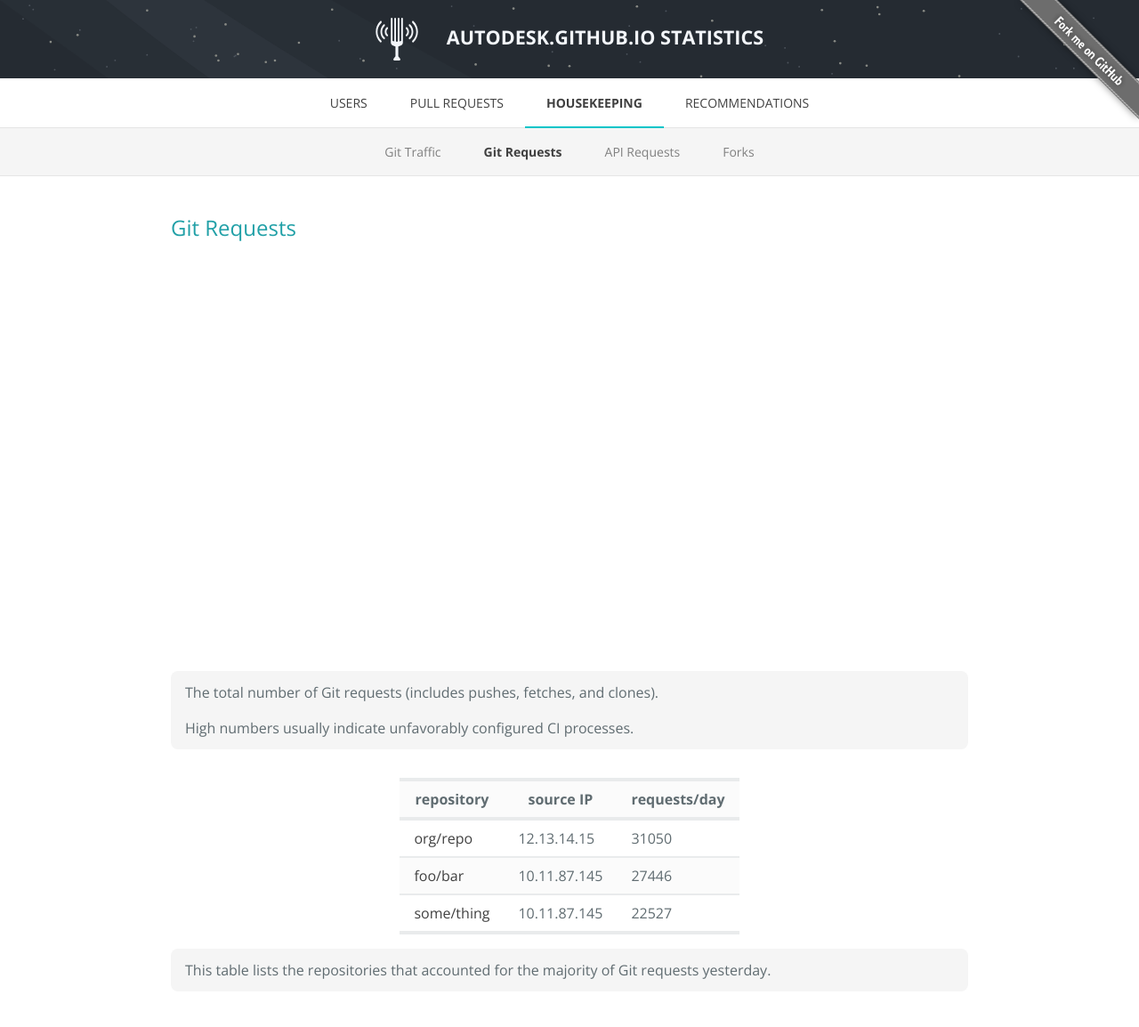
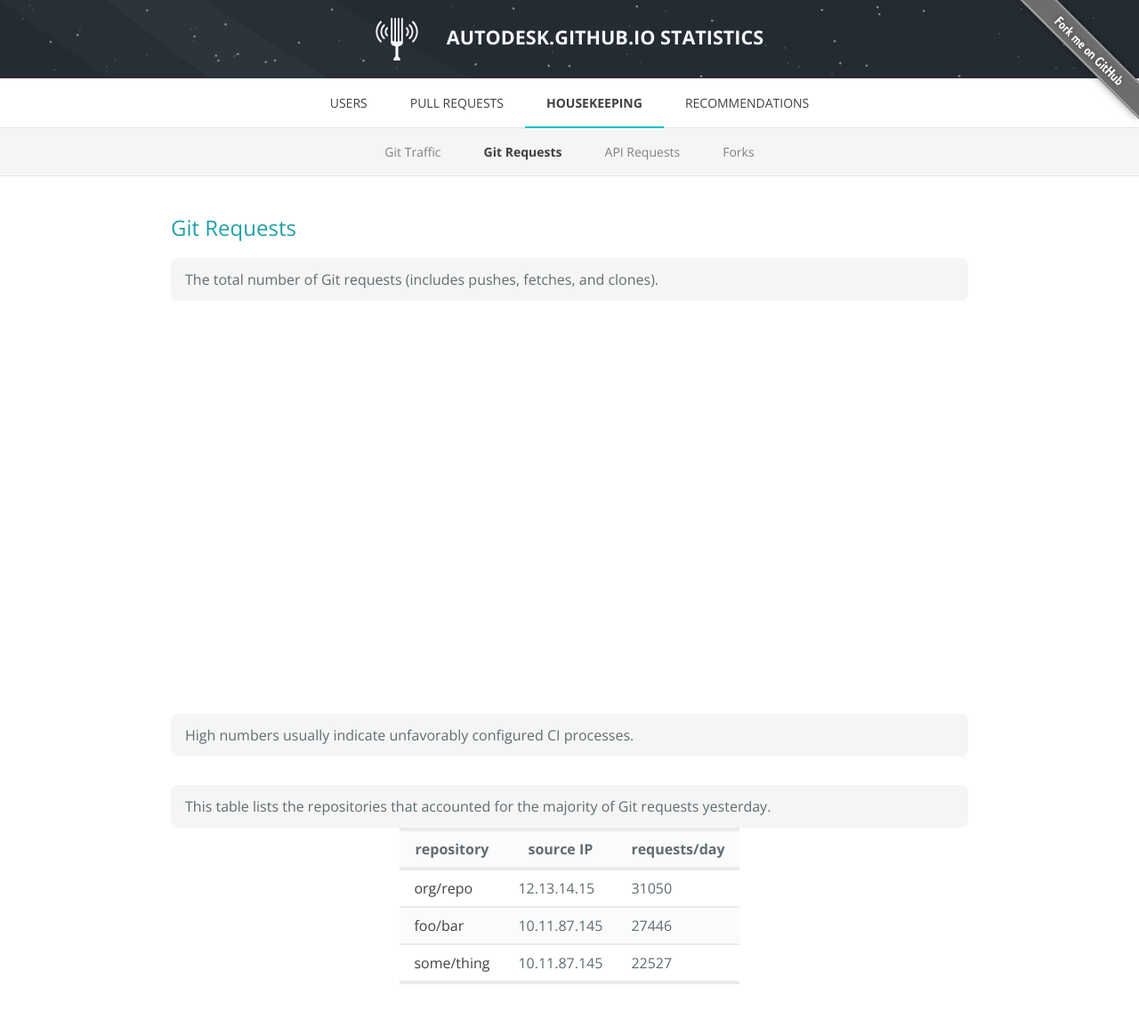
Before and after one commit to Autodesk/hubble, a Jekyll site: the page built from docs/housekeeping-git-requests.html, in a window 1280 px wide. Shown: the whole page at 89% size. Built offline with Jekyll 4.4.1, drawn with Linux system fonts in a browser that asks for light colours; nearby versions of some CDN libraries.

Commit message:
move short descriptions to top of graphs for housekeeping git requests

```diff
--- a/docs/housekeeping-git-requests.html
+++ b/docs/housekeeping-git-requests.html
@@ -7,6 +7,13 @@ permalink: /housekeeping-git-requests
 <h3>Git Requests</h3>
 
 <div class="row">
+  <div class="col-aside">
+		<div class="info-box">
+			<p>
+				The total number of Git requests (includes pushes, fetches, and clones).
+			</p>
+    </div>
+  </div>
 	<div class="col-main">
 		<div class="chart-container">
 			<canvas
@@ -19,9 +26,6 @@ permalink: /housekeeping-git-requests
 	<div class="col-aside">
 		<div class="info-box">
 			<p>
-				The total number of Git requests (includes pushes, fetches, and clones).
-			</p>
-			<p>
 				High numbers usually indicate unfavorably configured CI processes.
 			</p>
 		</div>
@@ -29,17 +33,17 @@ permalink: /housekeeping-git-requests
 </div>
 
 <div class="row">
+  <div class="col-aside">
+		<div class="info-box">
+			<p>
+				This table lists the repositories that accounted for the majority of Git requests yesterday.
+			</p>
+		</div>
+	</div>
 	<div class="col-main">
 		<table
 			class="table"
 			data-url="{{ site.dataURL }}/git-requests-detailed.tsv"
 		></table>
 	</div>
-	<div class="col-aside">
-		<div class="info-box">
-			<p>
-				This table lists the repositories that accounted for the majority of Git requests yesterday.
-			</p>
-		</div>
-	</div>
 </div>
```
